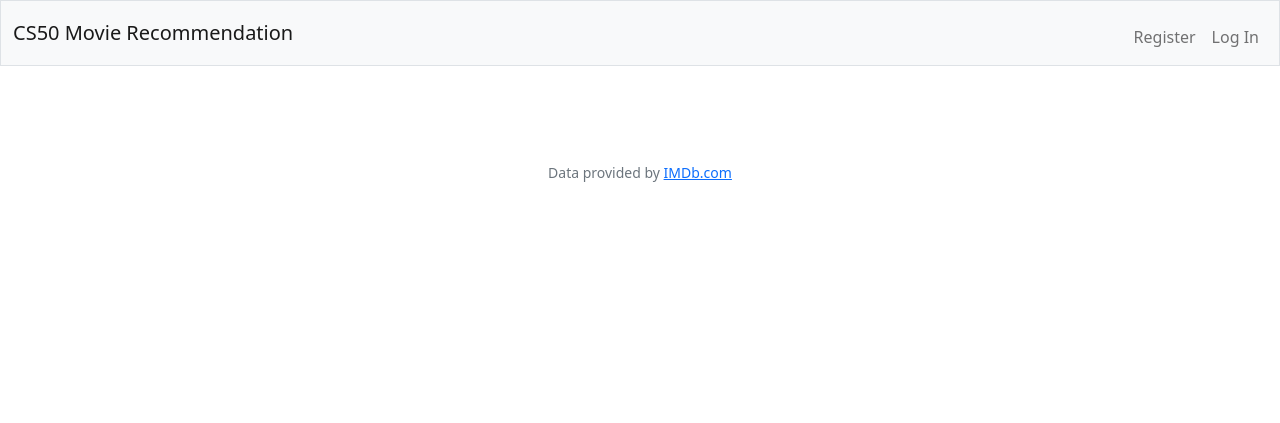
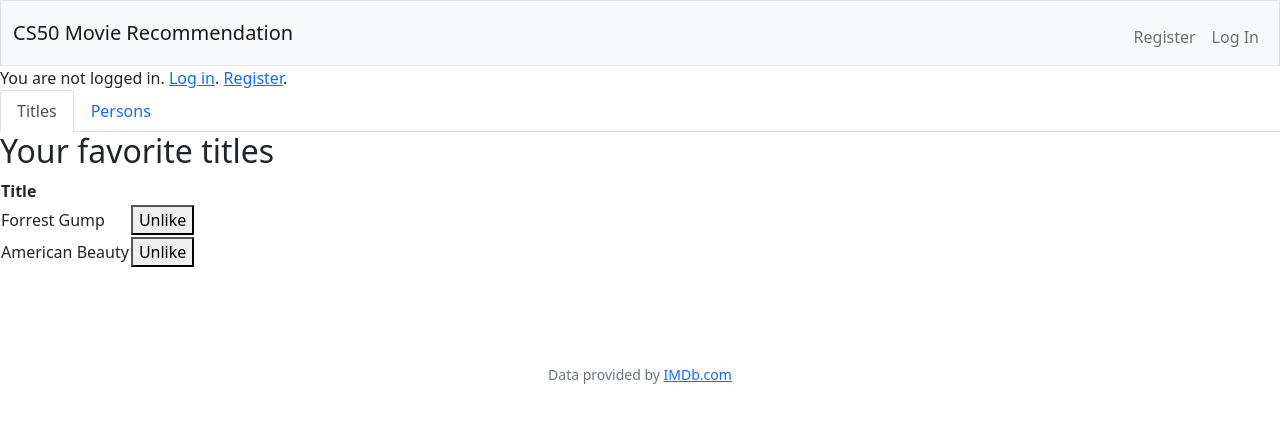
Before and after one commit to seemoreseaglass/movie-recommendation, a Flask app: page /favorite in a window 1280 px wide. Shown: the top 423 px of the page. Run offline with Flask 3, Linux system fonts and the light colour scheme; the visitor is signed in with stand-in values (Sample User, id 1).

Commit message:
Add content except likeAction()

```diff
--- a/templates/favorite.html
+++ b/templates/favorite.html
@@ -1,6 +1,78 @@
 {% extends "layout.html" %}
 
-{% block title %}Login{% endblock %}
+{% block title %}Favorite{% endblock %}
 {% block body %}
 
+    {% if username %}
+        You are logged in as {{ username }}. <a href="/logout">Log out</a>.
+    {% else %}
+        You are not logged in.
+        <a href="/login">Log in</a>.
+        <a href="/register">Register</a>.
+    {% endif %}
+
+    <div>
+        <nav>
+            <div class="nav nav-tabs" id="fav-tab" role="tablist">
+              <a class="nav-link active" id="fav-titles-tab" data-bs-toggle="tab" href="#fav-titles" role="tab" aria-controls="fav-titles" aria-selected="true">Titles</a>
+              <a class="nav-link" id="fav-persons-tab" data-bs-toggle="tab" href="#fav-persons" role="tab" aria-controls="fav-persons" aria-selected="false">Persons</a>
+            </div>
+        </nav>
+        <div class="tab-content" id="myTabContent">
+            <div class="tab-pane fade show active" id="fav-titles" role="tabpanel" aria-labelledby="home-tab">
+                <h2>Your favorite titles</h2>
+                <table>
+                    <thead>
+                        <tr>
+                            <th>Title</th>
+                        </tr>
+                    </thead>
+                    <tbody class="favorite-titles">
+                        {% for title in likes['titles'] %}
+                            <tr>
+                                <td>
+                                    {{ title['primaryTitle'] }}
+                                </td>
+                                <td>
+                                    <button class="like" onclick="likeAction(event, {{ title['titleId'] }}, 'unlike')">
+                                        Unlike
+                                    </button>
+                                </td>
+                            </tr>
+                        {% endfor %}
+                    </tbody>
+                </table>
+            </div>
+            <div class="tab-pane fade" id="fav-persons" role="tabpanel" aria-labelledby="profile-tab">
+                <h2>Your favorite people</h2>
+                <table>
+                    <thead>
+                        <tr>
+                            <th>Name</th>
+                        </tr>
+                    </thead>
+                    <tbody class="favorite-names">
+                        {% for name in likes['names'] %}
+                            <tr>
+                                <td>
+                                    {{ name['primaryName'] }}
+                                </td>
+                                <td>
+                                    <button class="like" onclick="likeAction(event, {{ name['personId'] }}, 'unlike')">
+                                        Unlike
+                                    </button>
+                                </td>
+                            </tr>
+                        {% endfor %}
+                    </tbody>
+                </table>
+
+            </div>
+        </div>
+    </div>
+
+    <script>
+
+    </script>
+
 {% endblock %}
```
